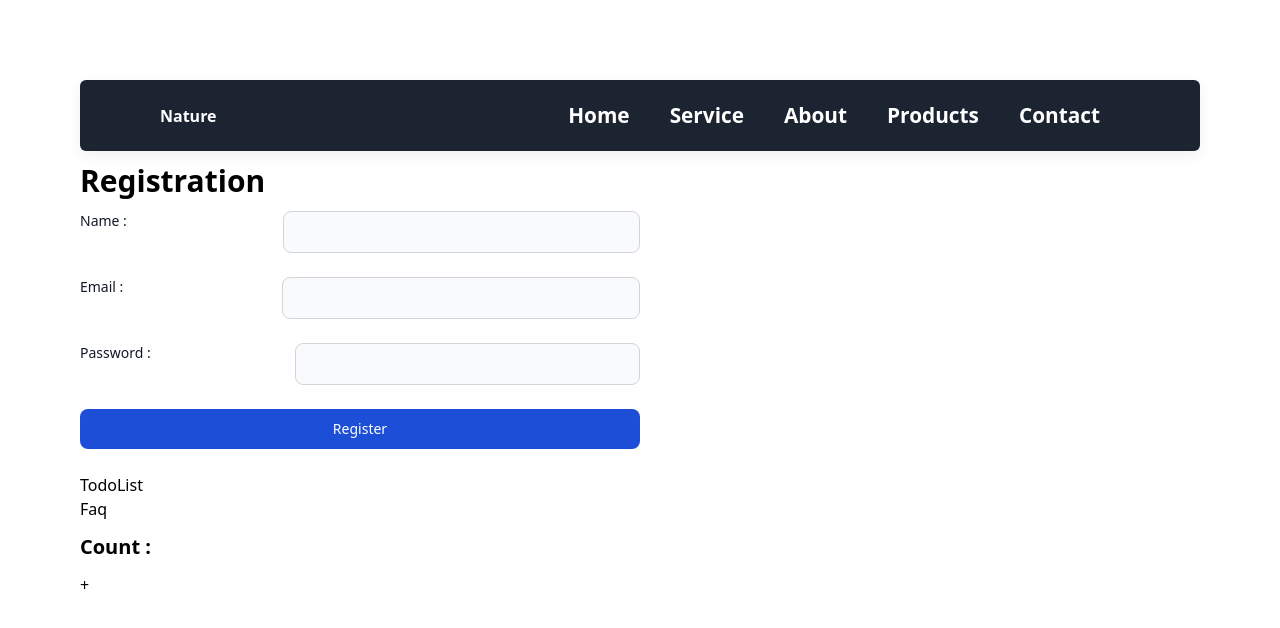
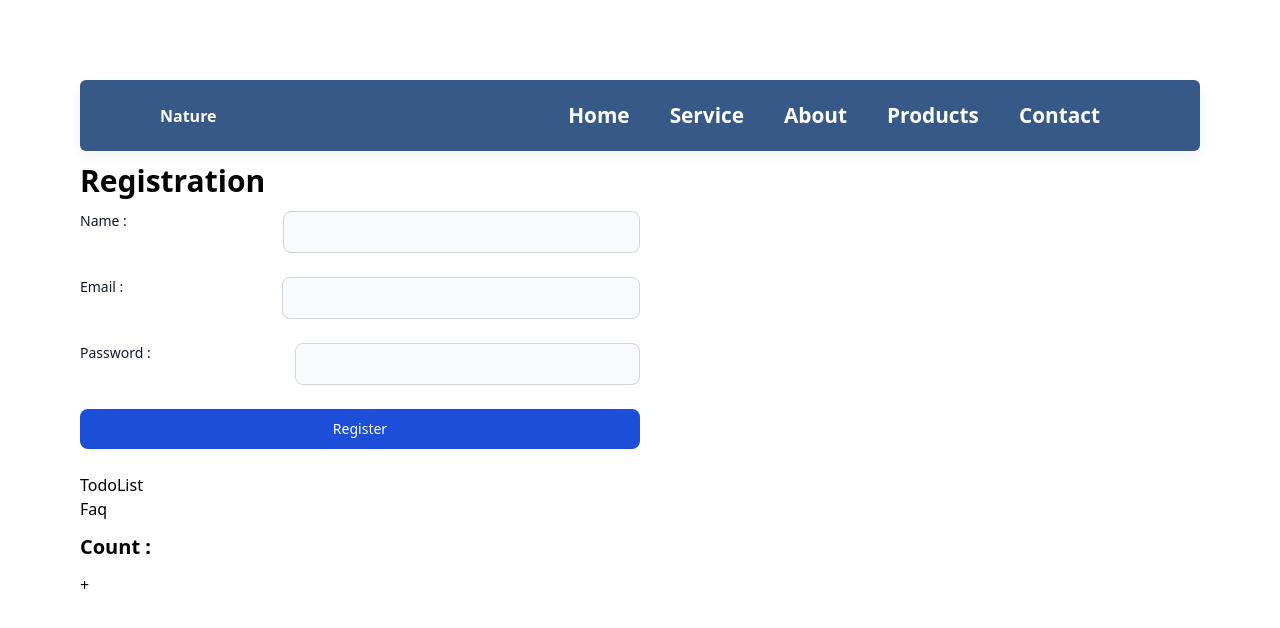
Before and after one commit to muradbdvc/reactjs-starter, a React (Vite) app: page /contact in a window 1280 px wide. Shown: the top 628 px of the page. Built offline with nearby package versions, Linux system fonts and the light colour scheme.

Commit message:
error page added

```diff
--- a/src/App.jsx
+++ b/src/App.jsx
@@ -10,6 +10,7 @@ import Contact from './components/NavMenu/Contact'
 import TodoList from './components/Todoapp/TodoList '
 import Faq from './components/Faq/Faq'
 import UseState from './components/Hooks/Useeffect/UseState'
+import Error from './components/NavMenu/Error'
 // import TodoList from './components/Todoapp/TodoList'
 // import PassingData from './components/PassingData/PassingData'
 // import Card from './components/Card'
@@ -35,10 +36,11 @@ function App() {
         <NabMenu />
         <Routes>
           <Route path="/" element={<Home />} />
-          <Route path="/service" element={<Service />} />
+          {/* <Route path="/service" element={<Service />} /> */}
           <Route path="/about" element={<About />} />
-          <Route path="/products" element={<Products />} />
+          {/* <Route path="/products" element={<Products />} /> */}
           <Route path="/contact" element={<Contact />} />
+          <Route path="*" element={<Error />} />
         </Routes>
       </BrowserRouter>
 
--- /dev/null
+++ b/src/components/NavMenu/Error.jsx
@@ -0,0 +1,11 @@
+import React from 'react'
+
+const Error = () => {
+  return (
+    <div>
+        <h1 className='m-auto font-bold'>404</h1>
+    </div>
+  )
+}
+
+export default Error
--- a/src/components/NavMenu/Nabmenu.css
+++ b/src/components/NavMenu/Nabmenu.css
@@ -2,7 +2,7 @@ nav {
     display: flex;
     align-items: center;
     justify-content: space-between;
-    background: #1b2430;
+    background: #365988;
     padding: 20px 80px;
     box-shadow: 0 5px 15px rgba(0, 0, 0, 0.06);
   }
```
